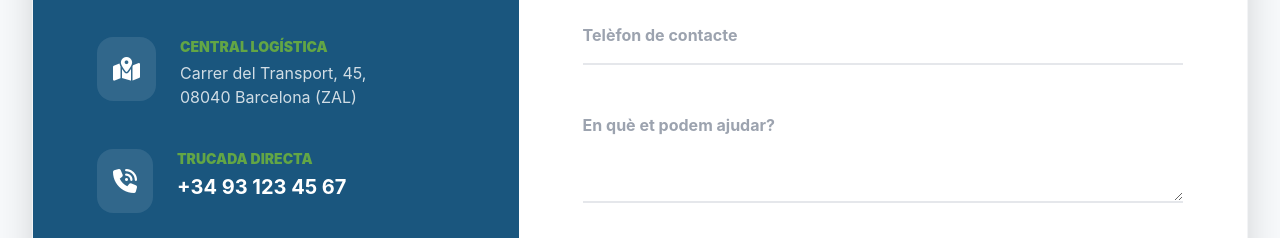
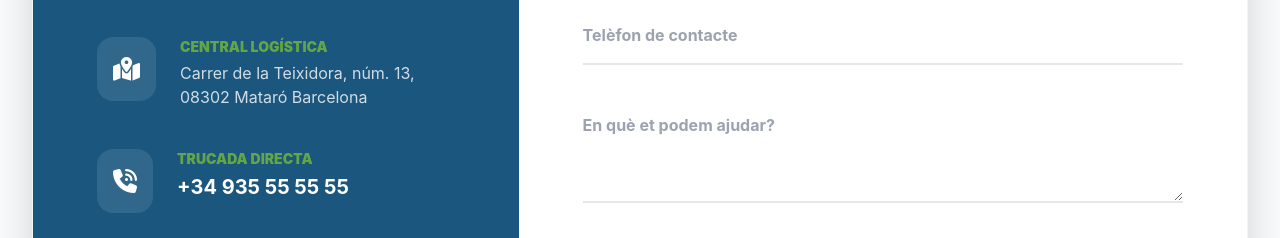
Before and after one commit to PauConstanseu/web-corporativa, a plain HTML site: page docs/index.html in a window 1280 px wide. Shown: the part 2980-3218 px from the top of the page. Drawn offline with nearby package versions, Linux system fonts and the light colour scheme.

Commit message:
Update contact information for Central Logística

```diff
--- a/docs/index.html
+++ b/docs/index.html
@@ -313,14 +313,14 @@
                                 <div class="bg-white/10 p-4 rounded-2xl"><i class="fas fa-map-marked-alt text-2xl"></i></div>
                                 <div>
                                     <p class="font-black text-brand-green text-sm uppercase mb-1">Central Logística</p>
-                                    <p class="opacity-80">Carrer del Transport, 45, <br>08040 Barcelona (ZAL)</p>
+                                    <p class="opacity-80">Carrer de la Teixidora, núm. 13, <br>08302 Mataró Barcelona</p>
                                 </div>
                             </div>
                             <div class="flex items-start gap-6">
                                 <div class="bg-white/10 p-4 rounded-2xl"><i class="fas fa-phone-volume text-2xl"></i></div>
                                 <div>
                                     <p class="font-black text-brand-green text-sm uppercase mb-1">Trucada Directa</p>
-                                    <p class="text-xl font-bold">+34 93 123 45 67</p>
+                                    <p class="text-xl font-bold">+34 935 55 55 55</p>
                                 </div>
                             </div>
                         </div>
```
